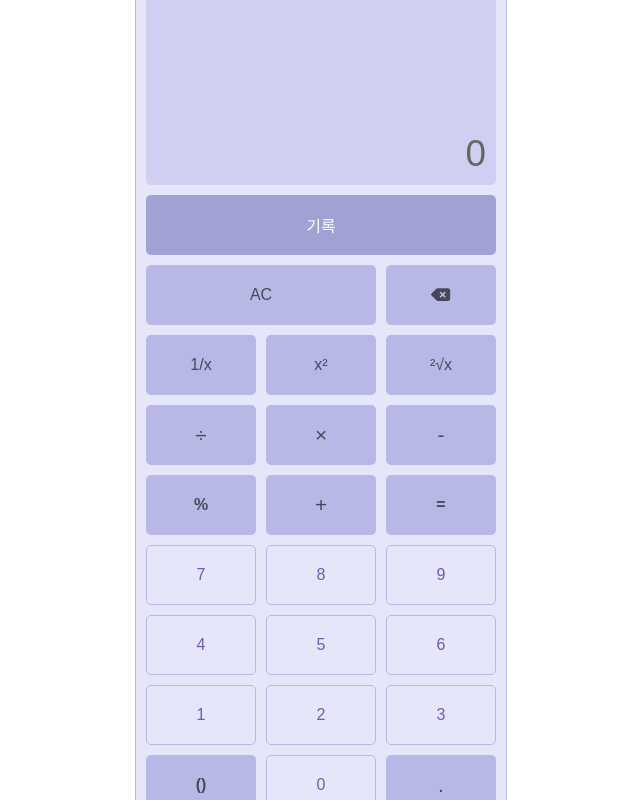
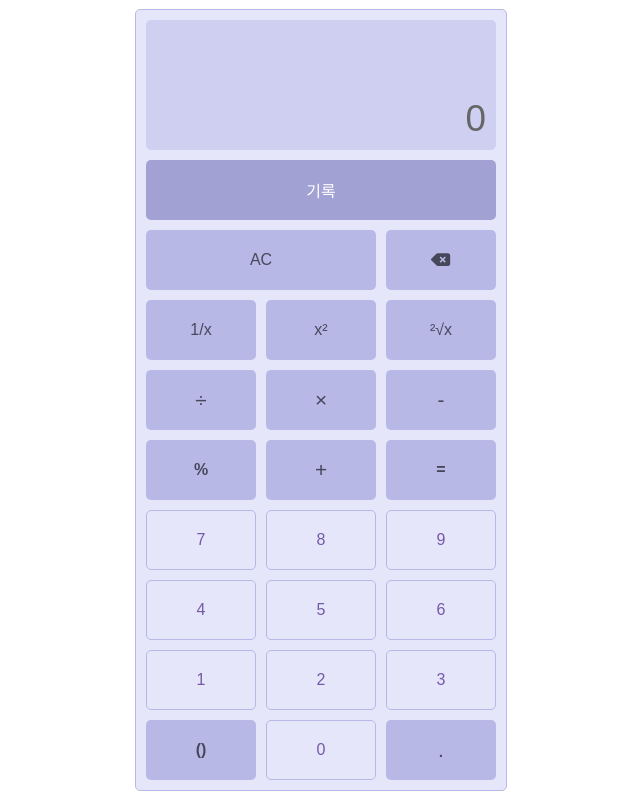
Before and after one commit to YOUNTAEHEE/calculator, a Next.js app: page / in a window 1280 px wide. Shown: the whole page, without its empty margins (319-959 px from the left). Built offline with nearby package versions, Linux system fonts and the light colour scheme.

Commit message:
feat: 계산기 완성

```diff
--- a/app/main.scss
+++ b/app/main.scss
@@ -32,7 +32,7 @@
 
       .r_monitor {
         width: 100%;
-        height: 200px;
+        height: 130px;
         margin-bottom: 10px;
         background-color: #cfcff1;
         border-radius: 5px;
@@ -66,6 +66,20 @@
           font-size: 2.3rem;
           text-align: right;
           color: #666;
+          overflow-x: auto;
+          overflow-y: hidden;
+          white-space: nowrap;
+          &::-webkit-scrollbar {
+            height: 7px;
+          }
+          &::-webkit-scrollbar-track {
+            background: #bdbde9;
+            border-radius: 5px;
+          }
+          &::-webkit-scrollbar-thumb {
+            background: #b19ae0;
+            border-radius: 5px;
+          }
         }
       }
       .button_big_box {
@@ -154,12 +168,14 @@
     .history_wrap {
       width: 350px;
       height: 100%;
-      border: 1px solid #b8b8e6;
       border-radius: 5px;
       background-color: #f6f6ff;
       display: none;
       &.on {
         display: block;
+      }
+      &:not(:empty) {
+        border: 1px solid #b8b8e6;
       }
       .history_one {
         width: 100%;
--- a/app/page.js
+++ b/app/page.js
@@ -33,6 +33,22 @@ export default function Home() {
       if (value === "1/x") {
         let number = parseFloat(match[1]);
         let changeValue = `1 / ${number}`;
+        setMonitor_number(
+          monitor_number.slice(0, -match[0].length) + changeValue
+        );
+        return;
+      }
+      if (value === "x²") {
+        let number = parseFloat(match[1]);
+        let changeValue = `(${number} * ${number})`;
+        setMonitor_number(
+          monitor_number.slice(0, -match[0].length) + changeValue
+        );
+        return;
+      }
+      if (value === "²√x") {
+        let number = parseFloat(match[1]);
+        let changeValue = Math.sqrt(number);
         setMonitor_number(
           monitor_number.slice(0, -match[0].length) + changeValue
         );
@@ -76,14 +92,6 @@ export default function Home() {
     );
 
     formula = formula.replace();
-
-    // 연산자추가
-    // formula = formula.replace(
-    //   /(\d+\.?\d*)\s*[1/x]/g,
-    //   (match, number1, operator) => {
-    //     return `(${number1} ${operator} * ${1 / number1})`;
-    //   }
-    // );
 
     const result = new Function("return " + formula)();
 
@@ -204,7 +212,6 @@ export default function Home() {
             </div>
             <div className="button_box_wrap">
               <div className="button_box">
-                {/* <div className="num_button s_button s_b_f_2">CE</div> */}
                 <div
                   className="num_button s_button s_b_f_2 all_del_button"
                   onClick={handleAllDel}
```
